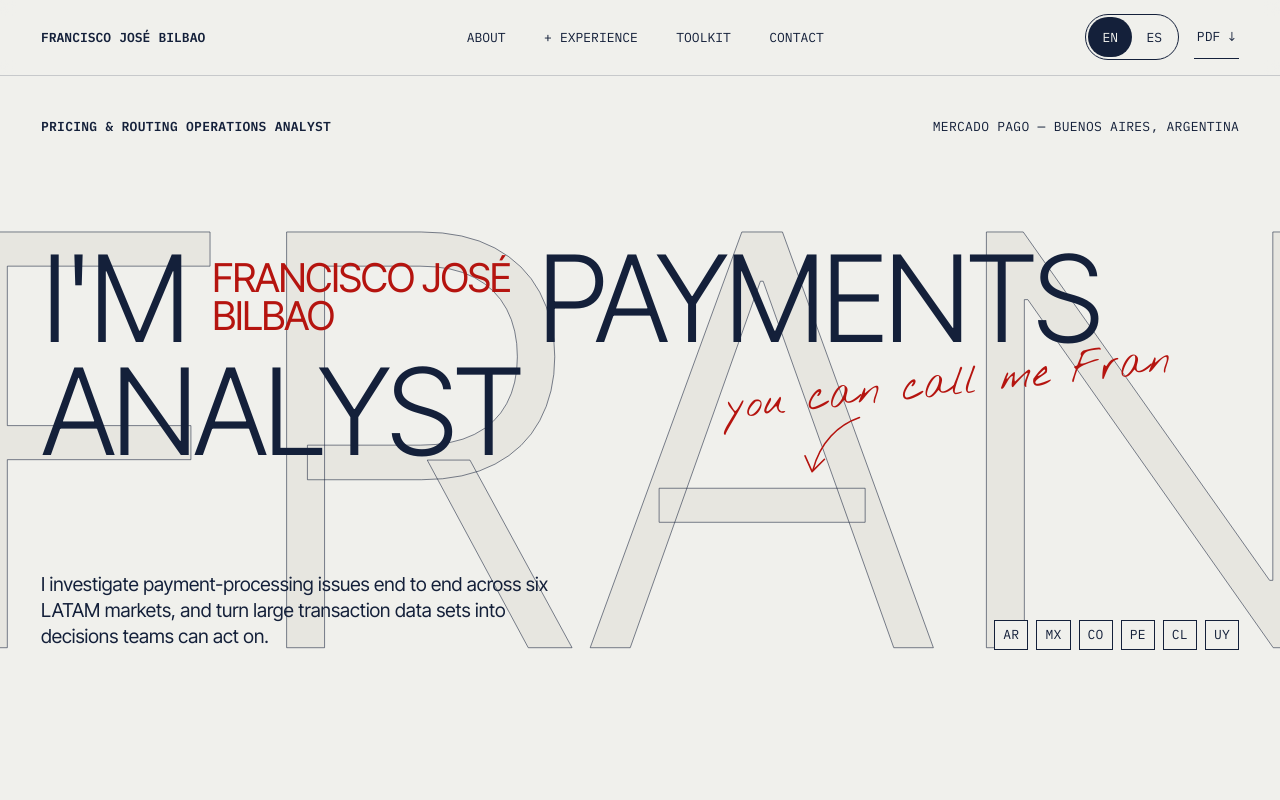
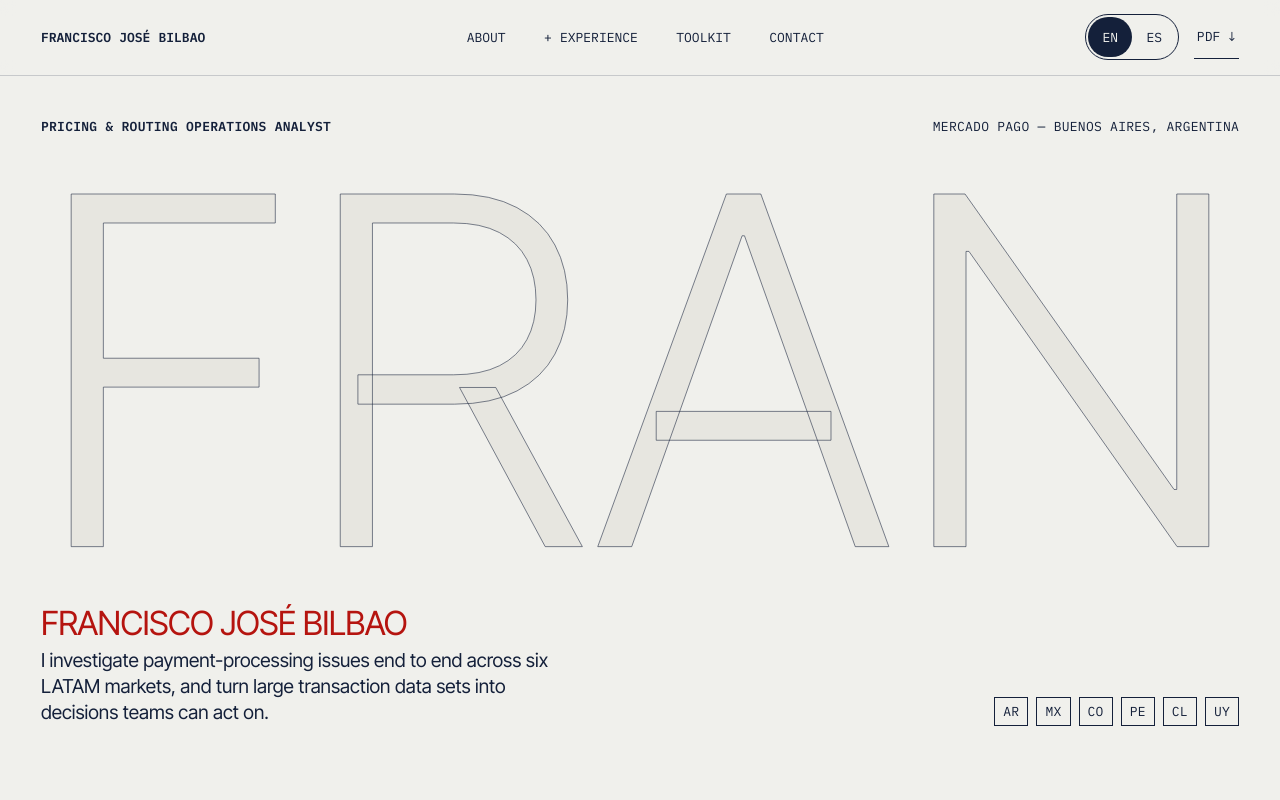
Before and after one commit to bilbaonacho1-gif/fran-bilbao, a plain HTML site: page index.html in a window 1280 px wide. Shown: the top 800 px of the page. Drawn offline with Linux system fonts and the light colour scheme.

Commit message:
Simplify hero: FRAN letters stand alone, name and intro below
Co-Authored-By: Claude Fable 5.2 <noreply@anthropic.com>
Claude-Session: https://claude.ai/code/session_01XmGJxeg64qFFV7zMMTwRyf

```diff
--- a/index.html
+++ b/index.html
@@ -41,23 +41,13 @@
     <p class="hero__role mono" data-i18n="hero.role">Pricing &amp; Routing Operations Analyst</p>
     <p class="hero__where mono" data-i18n="hero.where">Mercado Pago — Buenos Aires, Argentina</p>
 
-    <p class="print-only print-name">Francisco José Bilbao</p>
-    <p class="print-only">Buenos Aires, Argentina · francisco280902@gmail.com · linkedin.com/in/franciscobilbao</p>
+    <div class="hero__stage" aria-hidden="true"></div>
 
-    <h1 class="hero__title" id="hero-title">
-      <span data-i18n="hero.t1">I'm</span>
-      <span class="hero__name">Francisco José<br>Bilbao</span>
-      <span data-i18n="hero.t2">payments</span>
-      <span class="hero__break" aria-hidden="true"></span>
-      <span data-i18n="hero.t3">analyst</span>
-    </h1>
-
-    <p class="hero__note hand" aria-hidden="true">
-      <span data-i18n="hero.note">you can call me Fran</span>
-      <svg viewBox="0 0 90 60" width="90" height="60" fill="none" stroke="currentColor" stroke-width="1.6" stroke-linecap="round" stroke-linejoin="round"><path d="M6 8c22 2 44 14 58 40"/><path d="M50 40l15 9 3-17"/></svg>
-    </p>
-
-    <p class="hero__lede" data-i18n="hero.lede">I investigate payment-processing issues end to end across six LATAM markets, and turn large transaction data sets into decisions teams can act on.</p>
+    <div class="hero__intro">
+      <h1 class="hero__name" id="hero-title">Francisco José Bilbao</h1>
+      <p class="print-only">Buenos Aires, Argentina · francisco280902@gmail.com · linkedin.com/in/franciscobilbao</p>
+      <p class="hero__lede" data-i18n="hero.lede">I investigate payment-processing issues end to end across six LATAM markets, and turn large transaction data sets into decisions teams can act on.</p>
+    </div>
 
     <ul class="hero__sites mono" aria-label="Markets">
       <li>AR</li><li>MX</li><li>CO</li><li>PE</li><li>CL</li><li>UY</li>
--- a/main.js
+++ b/main.js
@@ -19,10 +19,6 @@
     'hero.role': 'Analista de Pricing & Routing Operations',
     'hero.where': 'Mercado Pago — Buenos Aires, Argentina',
     'hero.h1': 'Francisco José Bilbao — Analista de Pricing & Routing Operations',
-    'hero.t1': 'Soy',
-    'hero.t2': 'analista',
-    'hero.t3': 'de pagos',
-    'hero.note': 'pueden decirme Fran',
     'hero.lede': 'Investigo de punta a punta los problemas de procesamiento de pagos en seis mercados de LATAM, y convierto grandes volúmenes de datos transaccionales en decisiones accionables para los equipos.',
     'hero.hint': 'Mové el cursor para pintar',
     'about.title': 'Perfil',
@@ -418,8 +414,11 @@
   let raf = 0, last = 0, clock = 0, idleFor = 0;
   let visible = true;
 
+  const stage = hero.querySelector('.hero__stage');
+
   function layout() {
     const r = hero.getBoundingClientRect();
+    const sr = stage.getBoundingClientRect();
     W = Math.max(1, Math.round(r.width));
     H = Math.max(1, Math.round(r.height));
     dpr = Math.min(2, window.devicePixelRatio || 1);
@@ -427,11 +426,12 @@
     canvas.height = paint.height = Math.round(H * dpr);
     trail.width = TRAIL_W;
     trail.height = Math.max(1, Math.round(TRAIL_W * H / W));
-    /* size the word to ~112% of the hero width so it bleeds off the edges */
+    /* the word fills the free stage between the labels and the intro */
     ctx.font = `300 100px "Inter Tight", "Helvetica Neue", Arial, sans-serif`;
     const m = ctx.measureText(WORD);
-    fontPx = Math.min((W * 1.12) / m.width * 100, H * 1.25);
-    baseY = H * 0.5 + fontPx * 0.36;
+    const cap = 0.72; /* cap height of the face, in em */
+    fontPx = Math.min((W * 0.95) / m.width * 100, (sr.height * 0.96) / cap);
+    baseY = (sr.top - r.top) + sr.height / 2 + fontPx * cap / 2;
     points = [];
     prev = null;
     drawStatic();
--- a/styles.css
+++ b/styles.css
@@ -110,23 +110,10 @@ button { font: inherit; color: inherit; background: none; border: 0; padding: 0;
 }
 .hero__role { grid-area: role; font-weight: 600; }
 .hero__where { grid-area: where; text-align: right; }
-.hero__title {
-  grid-area: cipher; align-self: center;
-  display: flex; flex-wrap: wrap; align-items: center; gap: 0.02em 0.22em;
-  font-size: clamp(3rem, 9.4vw, 10rem);
-  font-weight: 300; line-height: 0.9; letter-spacing: -0.045em; text-transform: uppercase;
-}
-.hero__name { color: var(--red); font-size: 0.33em; line-height: 0.95; letter-spacing: -0.03em; font-weight: 400; }
-.hero__break { flex-basis: 100%; height: 0; }
-.hero__note {
-  grid-area: cipher; align-self: end; justify-self: end;
-  font-size: clamp(1.5rem, 3.2vw, 2.6rem); line-height: 1;
-  transform: rotate(-6deg);
-  margin: clamp(0.5rem, 6vw, 5rem) clamp(0rem, 5vw, 6rem) 0 0;
-  display: flex; flex-direction: column; align-items: flex-start; pointer-events: none;
-}
-.hero__note svg { margin-left: 1.2em; width: 2.2em; height: auto; transform: scaleX(-1) rotate(8deg); }
-.hero__lede { grid-area: lede; max-width: 34rem; font-size: clamp(1.05rem, 1.5vw, 1.3rem); line-height: 1.35; }
+.hero__stage { grid-area: cipher; min-height: clamp(8rem, 32vw, 60svh); }
+.hero__intro { grid-area: lede; display: grid; gap: 0.5rem; max-width: 34rem; }
+.hero__name { color: var(--red); font-size: clamp(1.5rem, 2.6vw, 2.4rem); font-weight: 400; line-height: 1; letter-spacing: -0.02em; text-transform: uppercase; }
+.hero__lede { font-size: clamp(1.05rem, 1.5vw, 1.3rem); line-height: 1.35; }
 .hero__sites { grid-area: sites; display: flex; gap: 0.5rem; justify-content: flex-end; align-self: end; flex-wrap: wrap; }
 .hero__sites li { border: 1px solid var(--rule); padding: 0.25rem 0.5rem; background: var(--paper); }
 .hero__hint { grid-area: hint; color: var(--ink-soft); display: flex; align-items: center; gap: 0.8rem; }
@@ -239,15 +226,12 @@ button { font: inherit; color: inherit; background: none; border: 0; padding: 0;
   .top__name { font-size: 0.75rem; }
   .hero { min-height: 0; }
   .hero__inner { grid-template-columns: minmax(0, 1fr); grid-template-areas: "role" "where" "cipher" "lede" "sites" "hint"; align-content: start; gap: 0.5rem; padding-bottom: 2.5rem; }
-  .hero__title { margin: 2.2rem 0 4.8rem; }
+  .hero__stage { margin: 1.2rem 0; }
   .folio__star { bottom: auto; top: 12%; right: 6%; font-size: 9rem; }
   .hero__lede { margin-bottom: 1rem; }
   .hero__hint { display: none; }
   .hero__where { text-align: left; }
   .hero__sites { justify-content: flex-start; }
-  .hero__title { font-size: 17vw; }
-  .hero__note { margin: -0.6rem 0 0; align-self: end; transform: rotate(-5deg) translateY(5%); }
-  .hero__note svg { display: none; }
   .facts { grid-template-columns: minmax(0, 1fr); }
 }
 
@@ -258,20 +242,22 @@ button { font: inherit; color: inherit; background: none; border: 0; padding: 0;
 
 /* ---------- print: one clean CV ---------- */
 @media print {
-  @page { size: A4; margin: 9mm 11mm; }
-  body { background: #fff; font-size: 8.8pt; line-height: 1.3; }
+  @page { size: A4; margin: 8mm 11mm; }
+  body { background: #fff; font-size: 8.6pt; line-height: 1.28; }
   .top, .hero__canvas, .hero__note, .hero__hint, .ticker, .contact__note, .foot, .skip, .cell__code { display: none !important; }
   .hero { min-height: 0; }
   .hero__inner { display: block; padding: 0; }
   .hero__where { text-align: left; margin-bottom: 4pt; }
   .sr-only { position: static; width: auto; height: auto; clip-path: none; white-space: normal; font-size: 18pt; font-weight: 600; line-height: 1.1; display: block; margin: 4pt 0; }
-  .hero__title { display: none; }
-  .print-name { font-size: 18pt; font-weight: 600; line-height: 1.1; margin: 4pt 0 0; }
+  .hero__stage { display: none; }
+  .hero__intro { max-width: none; gap: 0; }
+  .hero__name { font-size: 16pt; font-weight: 600; color: inherit; text-transform: none; margin: 2pt 0 0; }
+  .hero__lede { margin: 2pt 0 0 !important; }
   .folio, .posters__next, .poster__word { display: none !important; }
   .reveal { opacity: 1 !important; transform: none !important; }
   .hero__lede { font-size: 10pt; max-width: none; margin: 4pt 0; }
   .hero__sites { justify-content: flex-start; }
-  .sec { padding: 7pt 0 0; }
+  .sec { padding: 5pt 0 0; }
   .sec__head { margin-bottom: 4pt; padding-bottom: 1pt; }
   .display { font-size: 13pt; font-weight: 600; letter-spacing: 0; }
   .about__grid { gap: 6pt 16pt; }
```
